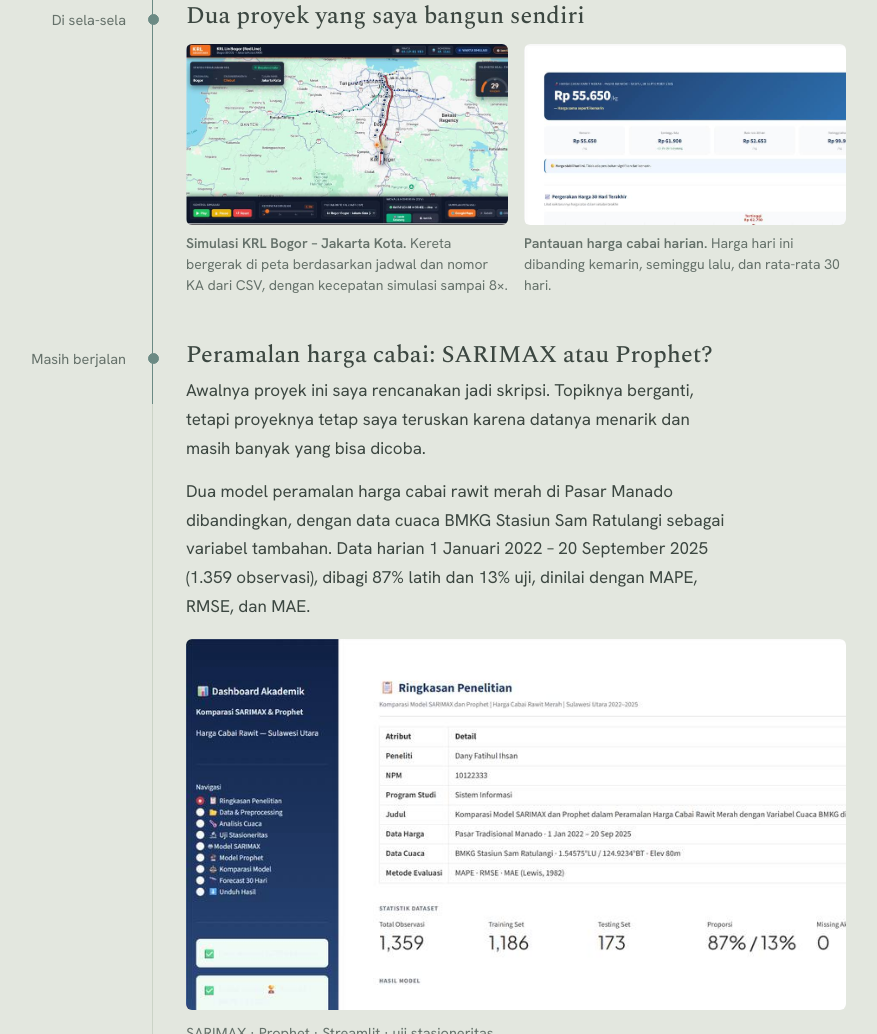
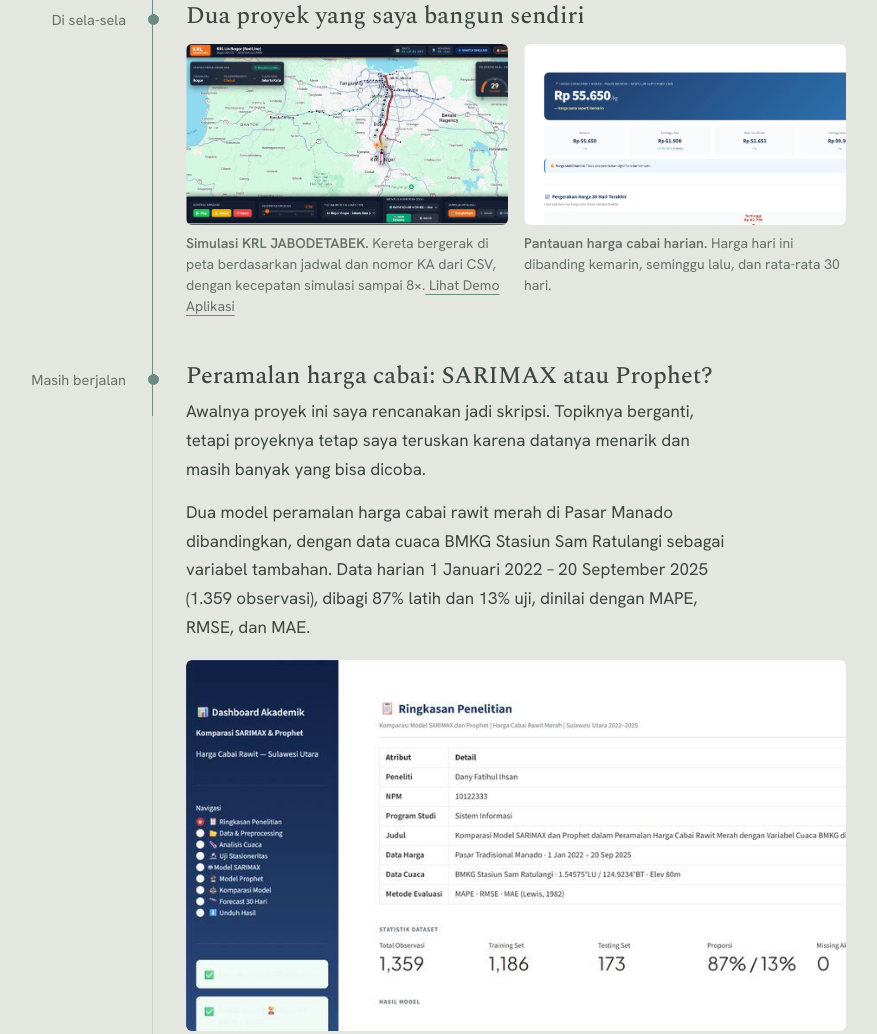
Before and after one commit to Danyfatihulihsan/Portofolio, a plain HTML site: page index.html in a window 1280 px wide. Shown: the part 2434-3468 px from the top of the page, without its empty margins (210-1087 px from the left). Drawn offline with nearby package versions, Linux system fonts and the light colour scheme.

Commit message:
Update project

```diff
--- a/index.html
+++ b/index.html
@@ -89,7 +89,7 @@ footer{padding:70px 0 90px}footer p{max-width:50ch;color:var(--mute);margin:10px
 <button class="row" data-i="0"><b>Lihat sertifikat</b><span>BNSP</span></button></div></li>
 
 <li class="e mid"><time>Di sela-sela</time><div><h3>Dua proyek yang saya bangun sendiri</h3>
-<div class="pair"><div><img class="shot" alt="Simulasi perjalanan KRL di atas peta" src="images/proyek-krl.jpg"><small><b>Simulasi KRL Bogor – Jakarta Kota.</b> Kereta bergerak di peta berdasarkan jadwal dan nomor KA dari CSV, dengan kecepatan simulasi sampai 8×.</small></div>
+<div class="pair"><div><img class="shot" alt="Simulasi perjalanan KRL di atas peta" src="images/proyek-krl.jpg"><small><b>Simulasi KRL JABODETABEK.</b> Kereta bergerak di peta berdasarkan jadwal dan nomor KA dari CSV, dengan kecepatan simulasi sampai 8×.<a href="https://kai-wheat-five.vercel.app/" target="_blank"> Lihat Demo Aplikasi</a></small></div>
 <div><img class="shot" alt="Dashboard harga cabai rawit merah harian" src="images/proyek-cabai-harian.jpg"><small><b>Pantauan harga cabai harian.</b> Harga hari ini dibanding kemarin, seminggu lalu, dan rata-rata 30 hari.</small></div></div></div></li>
 
 <li class="e mid"><time>Masih berjalan</time><div><h3>Peramalan harga cabai: SARIMAX atau Prophet?</h3>
```
